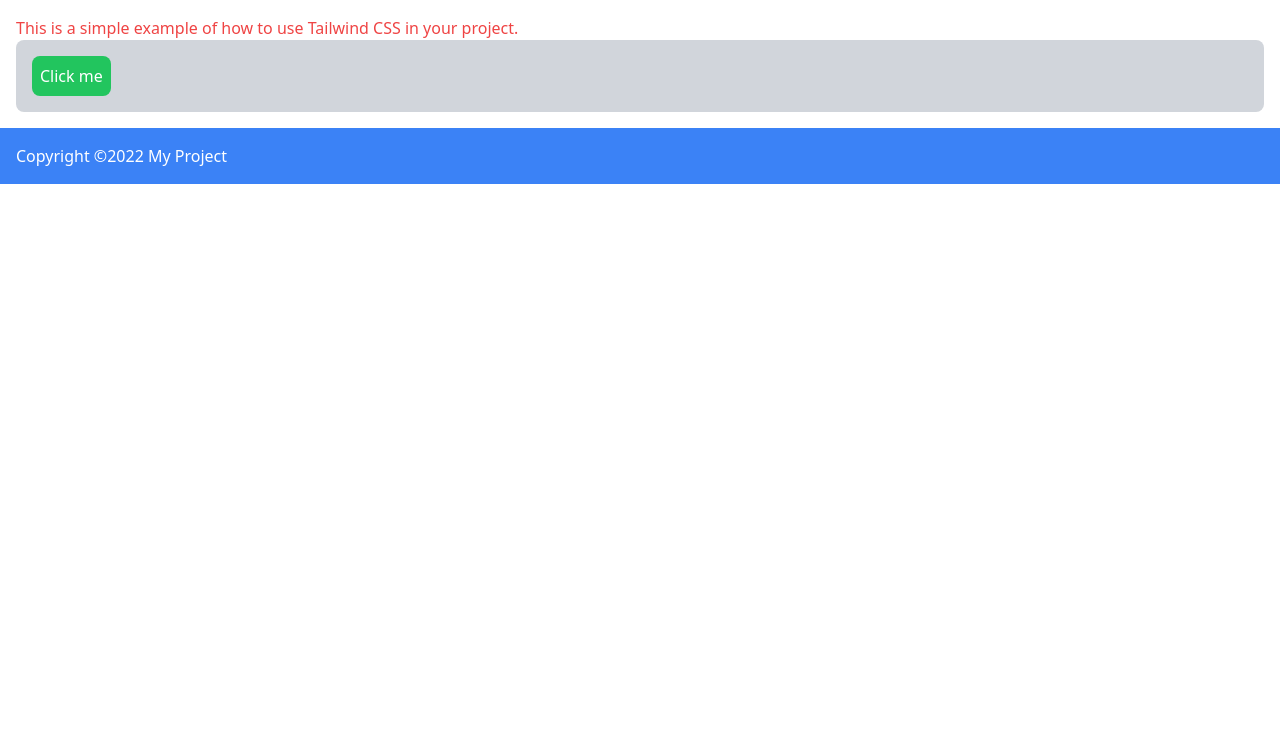
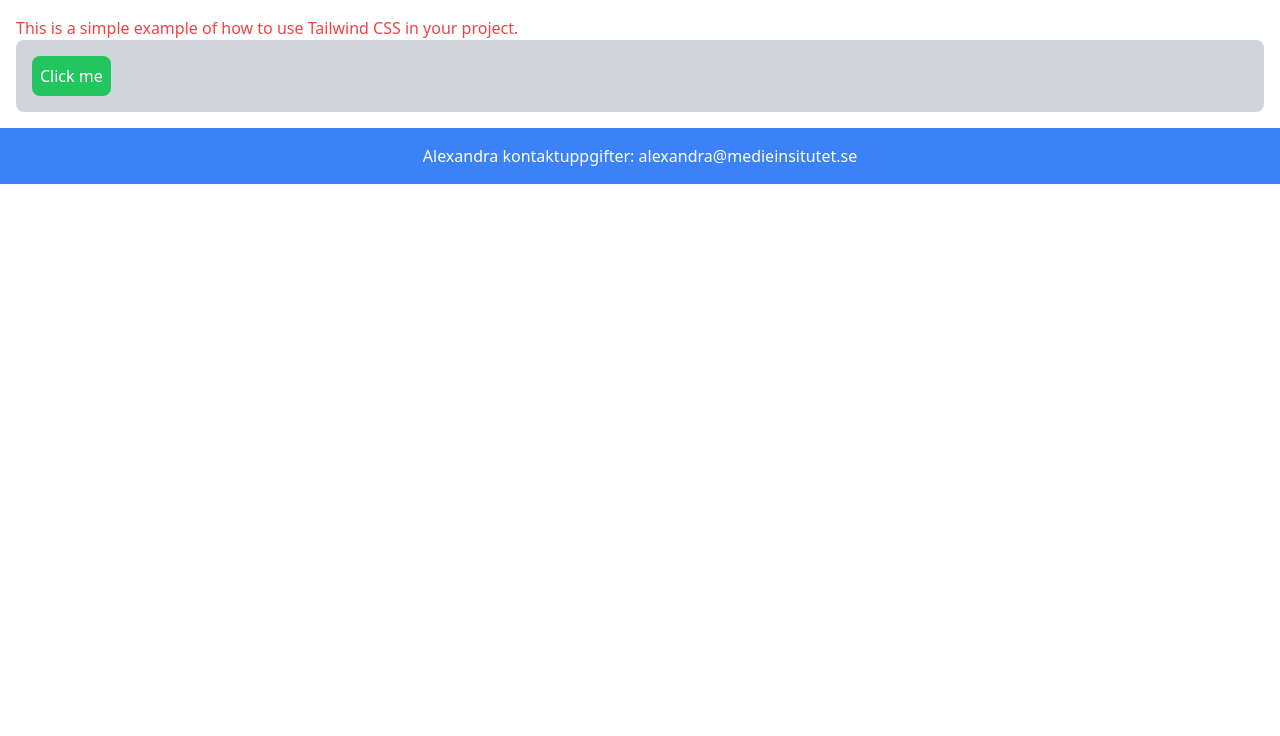
Before and after one commit to jeppeerixon/mi-alexandra-repo, a website built with Vite: page index.html in a window 1280 px wide. Shown: the part 64-800 px from the top of the page. Built offline with nearby package versions, Linux system fonts and the light colour scheme.

Commit message:
added contact info

```diff
--- a/index.html
+++ b/index.html
@@ -19,8 +19,8 @@
         <button class="bg-green-500 text-white p-2 rounded-lg hover:bg-green-600">Click me</button>
       </div>
     </main>
-    <footer class="bg-blue-500 text-white p-4">
-      <p>Copyright ©2022 My Project</p>
+    <footer class="bg-blue-500 text-white p-4 text-center">
+      <p>Alexandra kontaktuppgifter: alexandra@medieinsitutet.se </p>
     </footer>
     <script type="module" src="/main.js"></script>
   </body>
```
